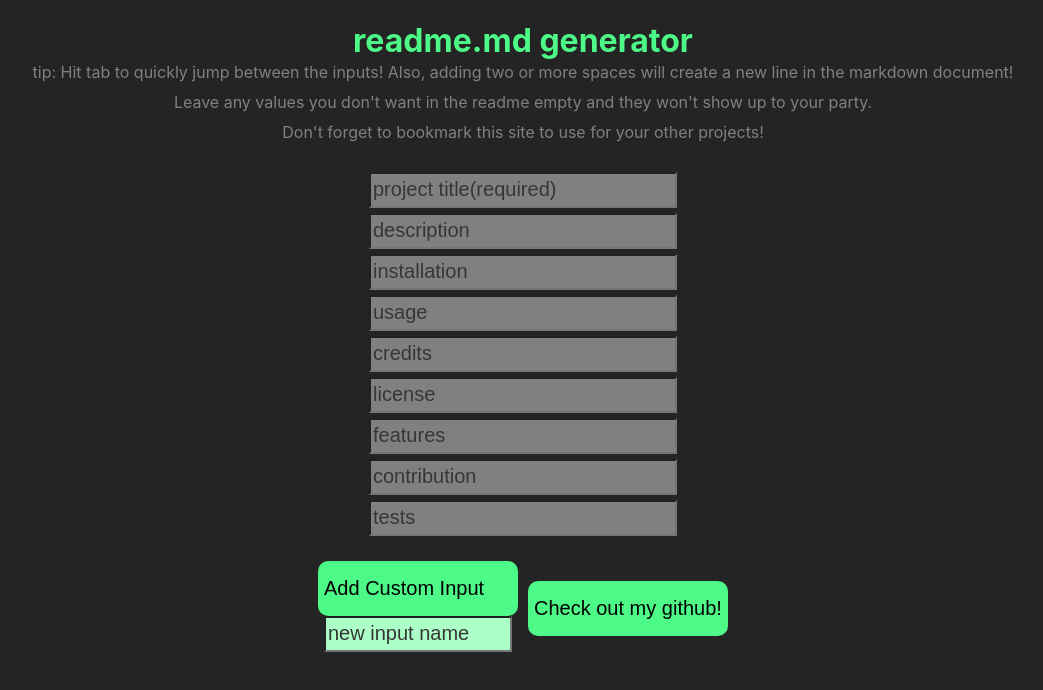
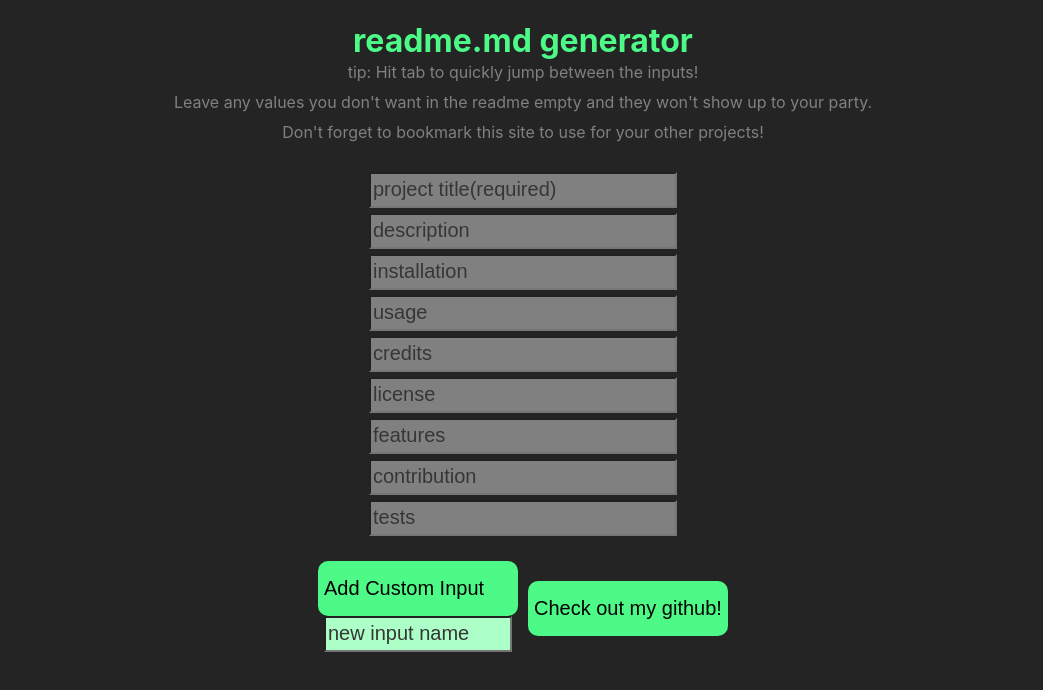
Before and after one commit to BroderickHywell/professional-read-me-generator, a React (Create React App) app: page / in a window 1280 px wide. Shown: the top 690 px of the page, without its empty margins (117-1160 px from the left). Built offline with nearby package versions, Linux system fonts and the light colour scheme.

Commit message:
removed double space tip

```diff
--- a/src/App.js
+++ b/src/App.js
@@ -86,7 +86,7 @@ function App() {
   return (
     <div className="App">
       <h1>readme.md generator</h1>
-      <span id='tip-span'>tip: Hit tab to quickly jump between the inputs! Also, adding two or more spaces will create a new line in the markdown document!</span>
+      <span id='tip-span'>tip: Hit tab to quickly jump between the inputs!</span>
       <span>Leave any values you don't want in the readme empty and they won't show up to your party.</span>
       <span>Don't forget to bookmark this site to use for your other projects!</span>
       <form id='readme-form' onSubmit={handleForm}>
```
